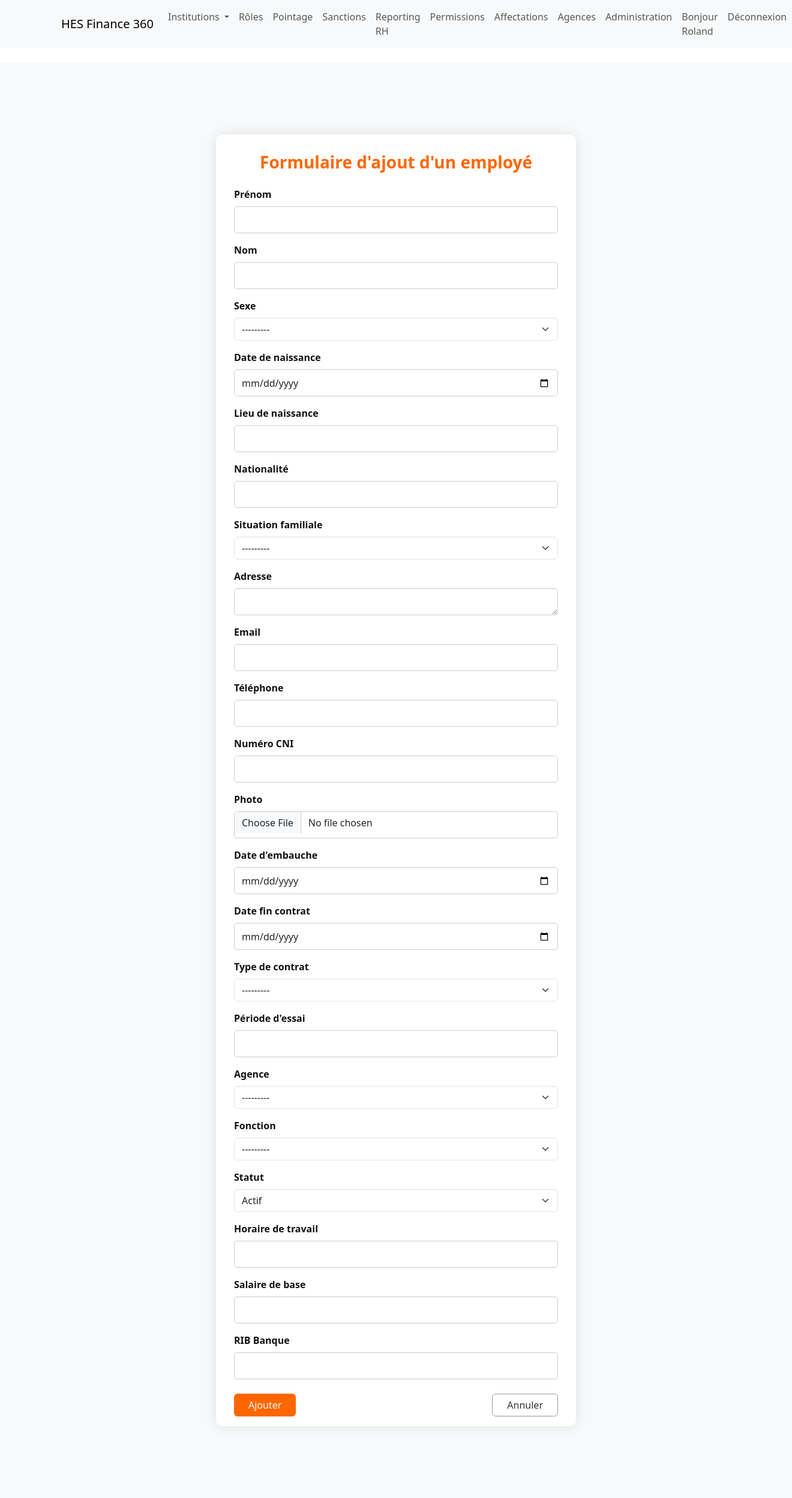
After one commit to Loua-wilfried/pointatage-hes, a Django app: page /rh/ajouter-employe/ in a window 1320 px wide. The commit adds this page. Shown: the whole page at 60% size. Run offline with Django 4.2, Linux system fonts and the light colour scheme; a user stored in the database is signed in; data comes from the database, SQL or seed files in the repository; both versions use the stored data as it was after the commit.

Commit message:
page ajout employé

```diff
--- a/institutions/models.py
+++ b/institutions/models.py
@@ -116,7 +116,7 @@ class Employe(models.Model):
     situation_familiale = models.CharField(max_length=20, choices=SITUATION_CHOICES)
     adresse = models.TextField()
     email = models.EmailField(unique=True)
-    telephone = models.CharField(max_length=20)
+    telephone = models.CharField(max_length=20, unique=True)
     numero_cni = models.CharField(max_length=50)
     photo = models.ImageField(upload_to='photos_employes/', blank=True, null=True)
     date_embauche = models.DateField()
--- a/institutions/views.py
+++ b/institutions/views.py
@@ -161,7 +161,7 @@ class EmployeListView(LoginRequiredMixin, ListView):
         context['statuts'] = Employe.STATUT_CHOICES
         return context
 
-@csrf_exempt
+
 @user_passes_test(superadmin_required)
 def calculer_facture(request):
     if request.method == 'POST':
--- a/rh/forms.py
+++ b/rh/forms.py
@@ -5,6 +5,7 @@ from .models import (
     TypeAbsence, AbsenceEmploye, DemandeConge, Pointage, Sanction,
     Formation, SessionFormation, Evaluation, CertificationEmploye
 )
+from institutions.models import Employe
 
 class DocumentRhForm(forms.ModelForm):
     class Meta:
@@ -90,3 +91,37 @@ class CertificationEmployeForm(forms.ModelForm):
     class Meta:
         model = CertificationEmploye
         fields = ['employe', 'session', 'certification', 'date_obtention', 'validee']
+
+class EmployeForm(forms.ModelForm):
+    class Meta:
+        model = Employe
+        fields = [
+            'prenom', 'nom', 'sexe', 'date_naissance', 'lieu_naissance', 'nationalite',
+            'situation_familiale', 'adresse', 'email', 'telephone', 'numero_cni', 'photo',
+            'date_embauche', 'date_fin_contrat', 'type_contrat', 'periode_essai', 'agence',
+            'role', 'statut', 'horaire_travail', 'salaire_base', 'rib_banque'
+        ]
+        widgets = {
+            'prenom': forms.TextInput(attrs={'class': 'form-control'}),
+            'nom': forms.TextInput(attrs={'class': 'form-control'}),
+            'sexe': forms.Select(attrs={'class': 'form-select'}),
+            'date_naissance': forms.DateInput(attrs={'class': 'form-control', 'type': 'date'}),
+            'lieu_naissance': forms.TextInput(attrs={'class': 'form-control'}),
+            'nationalite': forms.TextInput(attrs={'class': 'form-control'}),
+            'situation_familiale': forms.Select(attrs={'class': 'form-select'}),
+            'adresse': forms.Textarea(attrs={'class': 'form-control'}),
+            'email': forms.EmailInput(attrs={'class': 'form-control'}),
+            'telephone': forms.TextInput(attrs={'class': 'form-control'}),
+            'numero_cni': forms.TextInput(attrs={'class': 'form-control'}),
+            'photo': forms.ClearableFileInput(attrs={'class': 'form-control'}),
+            'date_embauche': forms.DateInput(attrs={'class': 'form-control', 'type': 'date'}),
+            'date_fin_contrat': forms.DateInput(attrs={'class': 'form-control', 'type': 'date'}),
+            'type_contrat': forms.Select(attrs={'class': 'form-select'}),
+            'periode_essai': forms.TextInput(attrs={'class': 'form-control'}),
+            'agence': forms.Select(attrs={'class': 'form-select'}),
+            'role': forms.Select(attrs={'class': 'form-select'}),
+            'statut': forms.Select(attrs={'class': 'form-select'}),
+            'horaire_travail': forms.TextInput(attrs={'class': 'form-control'}),
+            'salaire_base': forms.NumberInput(attrs={'class': 'form-control'}),
+            'rib_banque': forms.TextInput(attrs={'class': 'form-control'}),
+        }
--- /dev/null
+++ b/rh/templates/rh/pointage/ajouter_employer.html
@@ -0,0 +1,93 @@
+{% extends 'base.html' %}
+
+{% block content %}
+<style>
+  .form-container {
+    max-width: 600px;
+    width: 100%;
+    background: #fff;
+    border-radius: 10px;
+    padding: 30px;
+    box-shadow: 0 0 20px rgba(0, 0, 0, 0.1);
+    overflow-y: auto;
+    max-height: 90vh;
+  }
+
+  .form-label {
+    font-weight: 600;
+    color: #111;
+  }
+
+  .form-control {
+    border-radius: 5px;
+    border: 1px solid #ccc;
+    height: 45px;
+  }
+
+  .form-title {
+    text-align: center;
+    margin-bottom: 25px;
+    color: #ff6600; /* orange */
+    font-weight: bold;
+  }
+
+  .btn-orange {
+    background-color: #ff6600;
+    color: white;
+    border: none;
+  }
+
+  .btn-orange:hover {
+    background-color: #e65c00;
+  }
+
+  .btn-cancel {
+    border: 1px solid #999;
+    color: #333;
+  }
+
+  .btn-cancel:hover {
+    background: #f5f5f5;
+  }
+</style>
+
+<div class="d-flex justify-content-center align-items-center min-vh-100" style="background:#f8f9fa;min-height:100vh;">
+  <div class="form-container">
+    <h3 class="form-title">Formulaire d'ajout d'un employé</h3>
+    <form method="post" enctype="multipart/form-data" novalidate>
+      {% csrf_token %}
+      {% if form.non_field_errors %}
+        <div class="alert alert-danger">{{ form.non_field_errors }}</div>
+      {% endif %}
+
+      <div class="mb-3"><label class="form-label" for="{{ form.prenom.id_for_label }}">Prénom</label>{{ form.prenom }}</div>
+      <div class="mb-3"><label class="form-label" for="{{ form.nom.id_for_label }}">Nom</label>{{ form.nom }}</div>
+      <div class="mb-3"><label class="form-label" for="{{ form.sexe.id_for_label }}">Sexe</label>{{ form.sexe }}</div>
+      <div class="mb-3"><label class="form-label" for="{{ form.date_naissance.id_for_label }}">Date de naissance</label>{{ form.date_naissance }}</div>
+      <div class="mb-3"><label class="form-label" for="{{ form.lieu_naissance.id_for_label }}">Lieu de naissance</label>{{ form.lieu_naissance }}</div>
+      <div class="mb-3"><label class="form-label" for="{{ form.nationalite.id_for_label }}">Nationalité</label>{{ form.nationalite }}</div>
+      <div class="mb-3"><label class="form-label" for="{{ form.situation_familiale.id_for_label }}">Situation familiale</label>{{ form.situation_familiale }}</div>
+      <div class="mb-3"><label class="form-label" for="{{ form.adresse.id_for_label }}">Adresse</label>{{ form.adresse }}</div>
+      <div class="mb-3"><label class="form-label" for="{{ form.email.id_for_label }}">Email</label>{{ form.email }}</div>
+      <div class="mb-3"><label class="form-label" for="{{ form.telephone.id_for_label }}">Téléphone</label>{{ form.telephone }}</div>
+      <div class="mb-3"><label class="form-label" for="{{ form.numero_cni.id_for_label }}">Numéro CNI</label>{{ form.numero_cni }}</div>
+      <div class="mb-3"><label class="form-label" for="{{ form.photo.id_for_label }}">Photo</label>{{ form.photo }}</div>
+      <div class="mb-3"><label class="form-label" for="{{ form.date_embauche.id_for_label }}">Date d'embauche</label>{{ form.date_embauche }}</div>
+      <div class="mb-3"><label class="form-label" for="{{ form.date_fin_contrat.id_for_label }}">Date fin contrat</label>{{ form.date_fin_contrat }}</div>
+      <div class="mb-3"><label class="form-label" for="{{ form.type_contrat.id_for_label }}">Type de contrat</label>{{ form.type_contrat }}</div>
+      <div class="mb-3"><label class="form-label" for="{{ form.periode_essai.id_for_label }}">Période d'essai</label>{{ form.periode_essai }}</div>
+      <div class="mb-3"><label class="form-label" for="{{ form.agence.id_for_label }}">Agence</label>{{ form.agence }}</div>
+      <div class="mb-3"><label class="form-label" for="{{ form.role.id_for_label }}">Fonction</label>{{ form.role }}</div>
+      <div class="mb-3"><label class="form-label" for="{{ form.statut.id_for_label }}">Statut</label>{{ form.statut }}</div>
+      <div class="mb-3"><label class="form-label" for="{{ form.horaire_travail.id_for_label }}">Horaire de travail</label>{{ form.horaire_travail }}</div>
+      <div class="mb-3"><label class="form-label" for="{{ form.salaire_base.id_for_label }}">Salaire de base</label>{{ form.salaire_base }}</div>
+      <div class="mb-3"><label class="form-label" for="{{ form.rib_banque.id_for_label }}">RIB Banque</label>{{ form.rib_banque }}</div>
+
+      <div class="d-flex justify-content-between mt-4">
+        <button type="submit" class="btn btn-orange px-4">Ajouter</button>
+        <a href="{% url 'pointages_list' %}" class="btn btn-cancel px-4">Annuler</a>
+      </div>
+    </form>
+  </div>
+</div>
+{% endblock %}
--- a/rh/templates/rh/pointage/tableau_de_bord_pointage.html
+++ b/rh/templates/rh/pointage/tableau_de_bord_pointage.html
@@ -32,6 +32,7 @@
             <option value="{{ e.id }}" {% if request.GET.employe == e.id|stringformat:'s' %}selected{% endif %}>{{ e }}</option>
           {% endfor %}
         </select>
+        <input class="form-control" type="text" name="telephone" placeholder="Téléphone" value="{{ request.GET.telephone }}" style="min-width: 140px;">
         <select class="form-select" name="fonction" style="min-width: 140px;">
           <option value="">Fonction</option>
           {% for f in fonctions %}
--- a/rh/urls.py
+++ b/rh/urls.py
@@ -10,7 +10,7 @@ from .views import formation_crud
 
 from .views.gestion_pointage import generate_qr_code
 
-from .views.gestion_pointage import tableau_de_bord_pointage
+from .views.gestion_pointage import tableau_de_bord_pointage, ajouter_employe
 
 urlpatterns = [
     path('planning/horaires/', gestion_planning.horaires_standard_list, name='horaires_standard_list'),
@@ -43,6 +43,7 @@ urlpatterns = [
     path('pointage/<int:pk>/edit/', gestion_pointage.pointage_update, name='pointage_update'),
     path('pointage/<int:pk>/delete/', gestion_pointage.pointage_delete, name='pointage_delete'),
     path('tableau_de_bord_pointage/', tableau_de_bord_pointage, name='tableau_de_bord_pointage'),
+    path('ajouter-employe/', ajouter_employe, name='ajouter_employe'),
 
     # Sanctions
     path('sanctions/', gestion_sanctions_crud.sanctions_list, name='sanctions_list'),
--- a/rh/views/gestion_pointage.py
+++ b/rh/views/gestion_pointage.py
@@ -6,7 +6,11 @@ import qrcode
 import io
 import base64
 from rh.models import Pointage
-from rh.forms import PointageForm
+from rh.forms import PointageForm, EmployeForm
+from institutions.models import Employe
+
+from institutions.models import Employe
+
 
 @login_required
 @permission_required('rh.delete_pointage', raise_exception=True)
@@ -29,6 +33,7 @@ def pointages_list(request):
     employe_id = request.GET.get('employe')
     fonction_id = request.GET.get('fonction')
     agence_id = request.GET.get('agence')
+    telephone = request.GET.get('telephone')
     date_selected = request.GET.get('date')
     heure_min = request.GET.get('heure_min')
     heure_max = request.GET.get('heure_max')
@@ -51,6 +56,8 @@ def pointages_list(request):
         employes = employes.filter(role_id=fonction_id)
     if agence_id:
         employes = employes.filter(agence_id=agence_id)
+    if telephone:
+        employes = employes.filter(telephone=telephone)
 
     # Récupérer tous les pointages du jour filtré
     pointages = Pointage.objects.select_related('employe', 'employe__role', 'agence').filter(date=date_cible)
@@ -240,6 +247,22 @@ def pointage_update(request, pk):
         form = PointageForm(instance=pointage)
     return render(request, 'rh/pointage/pointage_form.html', {'form': form, 'action': 'Modifier'})
 
+# --- AJOUT EMPLOYÉ ---
+from django.contrib import messages
+
+@login_required
+@permission_required('institutions.add_employe', raise_exception=True)
+def ajouter_employe(request):
+    if request.method == 'POST':
+        form = EmployeForm(request.POST, request.FILES)
+        if form.is_valid():
+            form.save()
+            messages.success(request, "Employé ajouté avec succès.")
+            return redirect('pointages_list')
+    else:
+        form = EmployeForm()
+    return render(request, 'rh/pointage/ajouter_employer.html', {'form': form})
+
 # --- VUE TABLEAU DE BORD POINTAGE ---
 from django import forms
 from django.utils import timezone
@@ -291,6 +314,7 @@ def tableau_de_bord_pointage(request):
     employe_id = GET.get('employe')
     fonction_id = GET.get('fonction')
     agence_id = GET.get('agence')
+    telephone = GET.get('telephone')
     date_selected = GET.get('date')
     heure_min = GET.get('heure_min')
     heure_max = GET.get('heure_max')
@@ -316,6 +340,8 @@ def tableau_de_bord_pointage(request):
         filtered_employes = filtered_employes.filter(role_id=fonction_id)
     if agence_id:
         filtered_employes = filtered_employes.filter(agence_id=agence_id)
+    if telephone:
+        filtered_employes = filtered_employes.filter(telephone=telephone)
 
     # Récupérer tous les pointages du jour filtré
     pointages = Pointage.objects.select_related('employe', 'employe__role', 'agence').filter(date=date_cible)
--- a/scripts/auto_link_employes_to_users.py
+++ b/scripts/auto_link_employes_to_users.py
@@ -26,9 +26,9 @@ for employe in Employe.objects.all():
         except User.DoesNotExist:
             username = employe.email.split('@')[0]
             if employe.nom.lower() == 'roland':
-                password = '12334'
+                password = os.environ.get('ROLAND_PASSWORD', '12334')
             else:
-                password = 'changeme123'
+                password = os.environ.get('DEFAULT_USER_PASSWORD', 'changeme123')
             user = User.objects.create_user(
                 username=username,
                 email=employe.email,
```
Also changed, not shown: hesfinance360/settings.py (+4 -4 lines), institutions/forms.py (+102 -1 lines), rh/templates/rh/pointage/pointage_confirm_delete.html (deleted, +0 -13 lines), rh/templates/rh/pointage/pointage_form.html (deleted, +0 -12 lines), rh/templates/rh/pointage/pointages_list.html (+44 -31 lines), db.sqlite3, institutions/migrations/0003_alter_employe_telephone.py (added), 1 other file.
